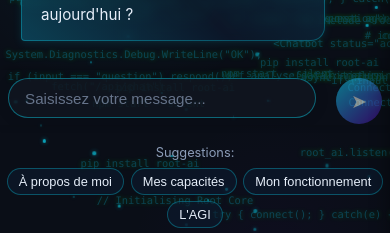
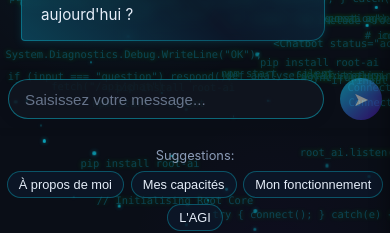
Before and after one commit to Luc1290/RootFrontend, a React (Vite) app: page /chatbot in a window 390 px wide. Shown: the part 246-479 px from the top of the page. Built offline with nearby package versions, Linux system fonts and the light colour scheme.

Commit message:
Root 3.4.6

```diff
--- a/src/App.jsx
+++ b/src/App.jsx
@@ -1,5 +1,5 @@
 import React, { useState } from 'react';
-import { BrowserRouter as Router, Routes, Route, Link } from 'react-router-dom';
+import { BrowserRouter as Router, Routes, Route } from 'react-router-dom';
 import Chatbot from './components/Chatbot';
 import Home from './components/Home';
 import About from './components/Projets';
--- a/src/components/AdminDashboard.jsx
+++ b/src/components/AdminDashboard.jsx
@@ -17,17 +17,27 @@ const AdminDashboard = () => {
   const messagesEndRef = useRef(null);
   const messagesContainerRef = useRef(null);
 
-  // L'arrière-plan avec code est géré ailleurs
+  // Fonction pour gérer l'authentification admin
+  const handleAuth = async () => {
+    try {
+      const res = await fetch('https://rootbackend.fly.dev/api/verify-admin', {
+        method: 'POST',
+        headers: { 'Content-Type': 'application/json' },
+        body: JSON.stringify({ password: passwordInput })
+      });
 
-  const CORRECT_PASSWORD = 'rootadmin';
-
-  const handleAuth = () => {
-    if (passwordInput === CORRECT_PASSWORD) {
-      setAuthenticated(true);
-    } else {
-      alert("Mot de passe incorrect. Accès refusé.");
+      const result = await res.json();
+      if (result.success) {
+        setAuthenticated(true);
+      } else {
+        alert("Mot de passe incorrect. Accès refusé.");
+      }
+    } catch (err) {
+      console.error("Erreur de vérification admin :", err);
+      alert("Erreur de connexion.");
     }
   };
+
 
   const saveMessageToDB = async (msg) => {
     try {
--- a/src/components/Chatbot.jsx
+++ b/src/components/Chatbot.jsx
@@ -1,4 +1,4 @@
-import React, { useState, useEffect, useRef } from 'react';
+import React, { useState, useEffect, useRef, useMemo } from 'react';
 import styles from './Chatbot.module.css';
 
 
@@ -18,10 +18,9 @@ const Chatbot = () => {
 
 
   // Détection si l'appareil est mobile
-  const isMobile = window.innerWidth <= 768;
+  const isMobile = useMemo(() => window.innerWidth <= 768, []);
 
 // Détection du clavier virtuel pour iOS et Android
-
 useEffect(() => {
   if (!isMobile) return;
 
@@ -167,8 +166,6 @@ useEffect(() => {
     await saveMessageToDB(dbUser);
 
     const botResponse = await sendMessageToClaude(inputMessage);
-    console.log("🔍 Root a répondu :", botResponse);
-
 
     const botMessage = {
       id: messages.length + 2,
--- a/src/components/Chatbot.module.css
+++ b/src/components/Chatbot.module.css
@@ -380,16 +380,19 @@
   /* Zone de saisie */
   .messageInputForm {
     display: flex;
-    flex-direction: row;
-    /* Hauteur fixe réduite */
-    height: 55px;
-    min-height: 55px;
-    /* Padding réduit */
+    align-items: center; /* ✅ assure l'alignement vertical */
     padding: 0.5rem;
+    gap: 0.5rem;
     box-shadow: 0 -2px 10px rgba(0, 0, 0, 0.2);
     position: relative;
     z-index: 5;
   }
+
+  .messageInputForm button {
+    height: 42px;
+    width: 42px;
+  }
+
 
   /* Champ de saisie */
   .messageInputForm input {
```
